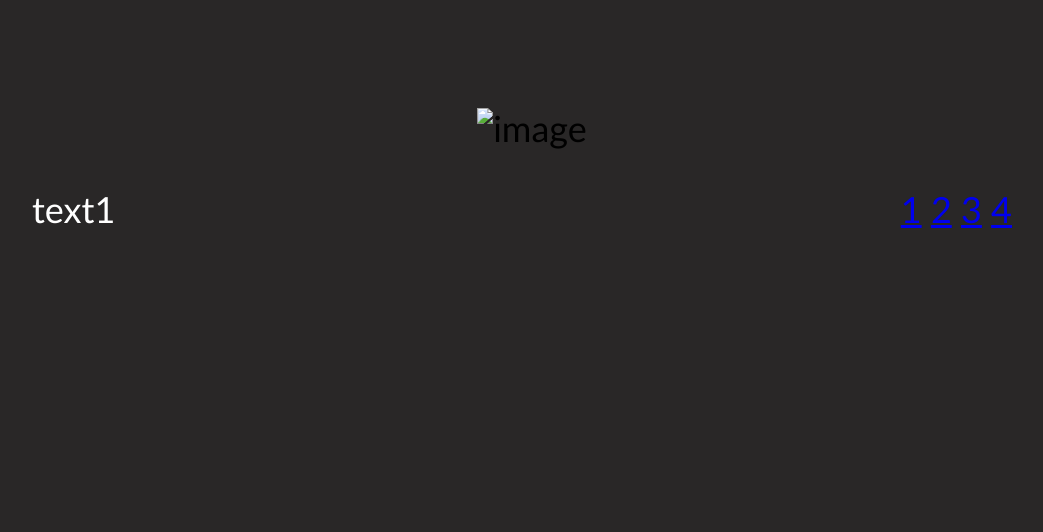
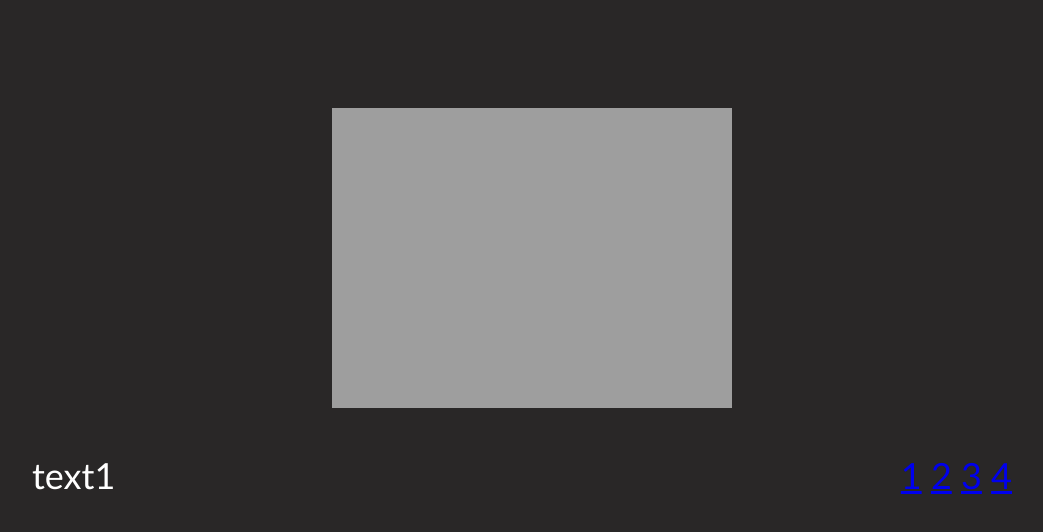
Before and after one commit to Bolbotunov/cssMemeSlider, a plain HTML site: page cssMemeSlider/index.html in a window 1280 px wide. Shown: the whole page, without its empty margins (108-1151 px from the left). Drawn offline with Linux system fonts and the light colour scheme; the site is published under a folder, as on GitHub Pages, so addresses that start at the root find nothing.

Commit message:
fix: fix link for image 2 10.09.2024 17:13

```diff
--- a/cssMemeSlider/index.html
+++ b/cssMemeSlider/index.html
@@ -13,7 +13,7 @@
         <div class="slider">
             <div class="slider__line">
                 <div class="image__block">
-                    <img src="/assets/2.jpg" alt="image" class="image">
+                    <img src="assets/2.jpg" alt="image" class="image">
                 </div>
             </div>
             <div class="slider__info">
```
